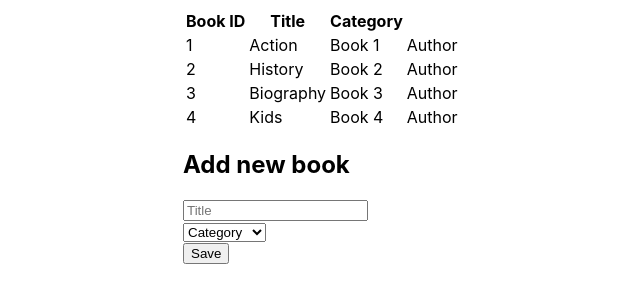
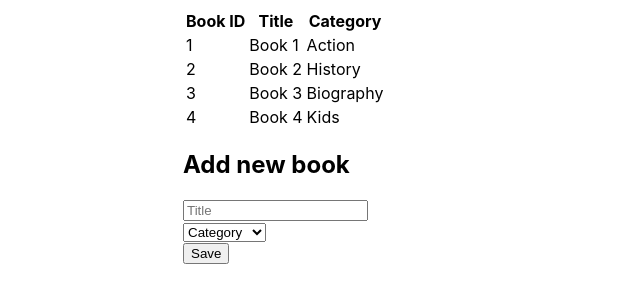
Before and after one commit to JohnHernCode/React-Redux-Bookstore-CMS, a React (Create React App) app: page / in a window 1280 px wide. Shown: the top 302 px of the page, without its empty margins (25-665 px from the left). Built offline with nearby package versions, Linux system fonts and the light colour scheme.

Commit message:
Work on destructuring props

```diff
--- a/src/actions/books.js
+++ b/src/actions/books.js
@@ -3,7 +3,7 @@ export const ACTION_TYPES = {
   REMOVE_BOOK: 'REMOVE_BOOK',
 };
 
-let counter = 10;
+let counter = 4;
 
 export const createBook = (book) => {
   counter += 1;
--- a/src/components/Book.js
+++ b/src/components/Book.js
@@ -11,9 +11,8 @@ function Book({
   return (
     <tr>
       <td>{ id }</td>
+      <td>{ title }</td>
       <td>{ category }</td>
-      <td>{ title }</td>
-      <td>Author</td>
     </tr>
   );
 }
```
